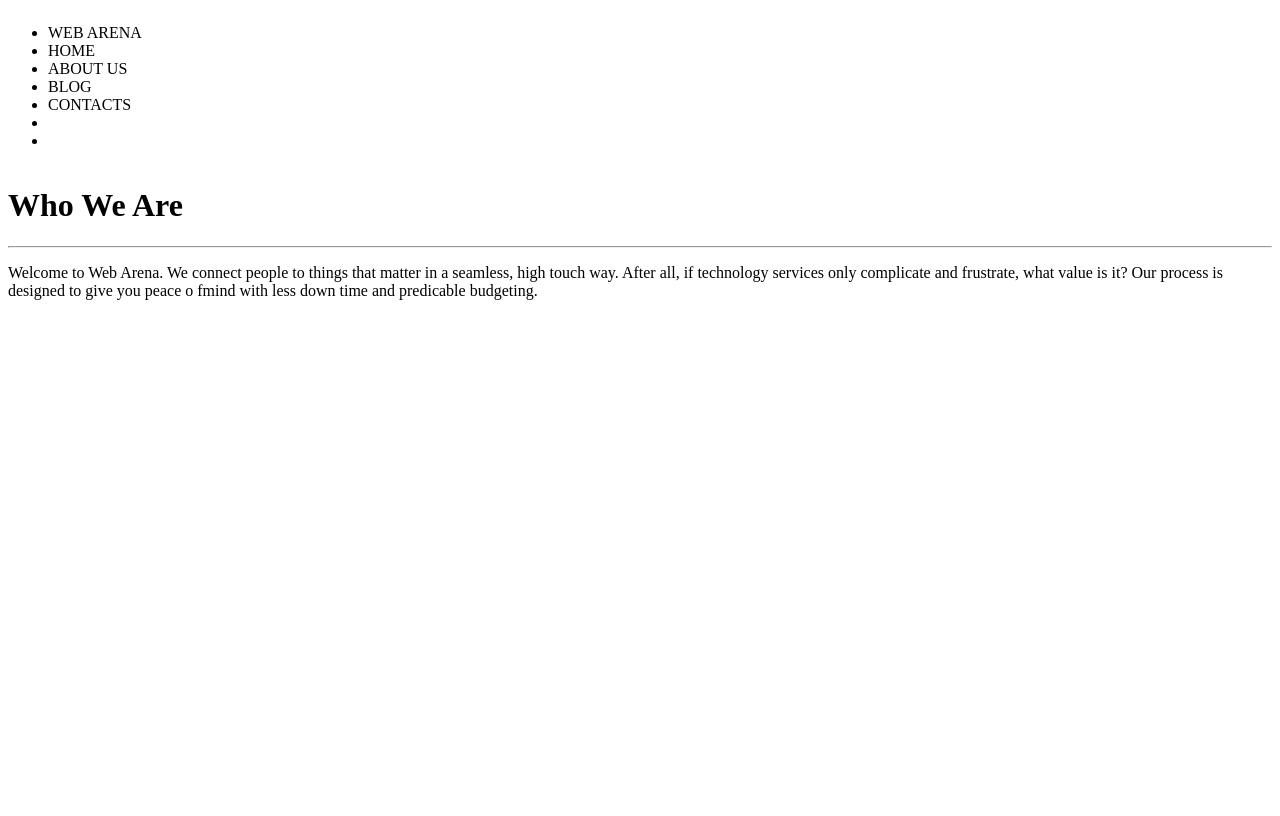
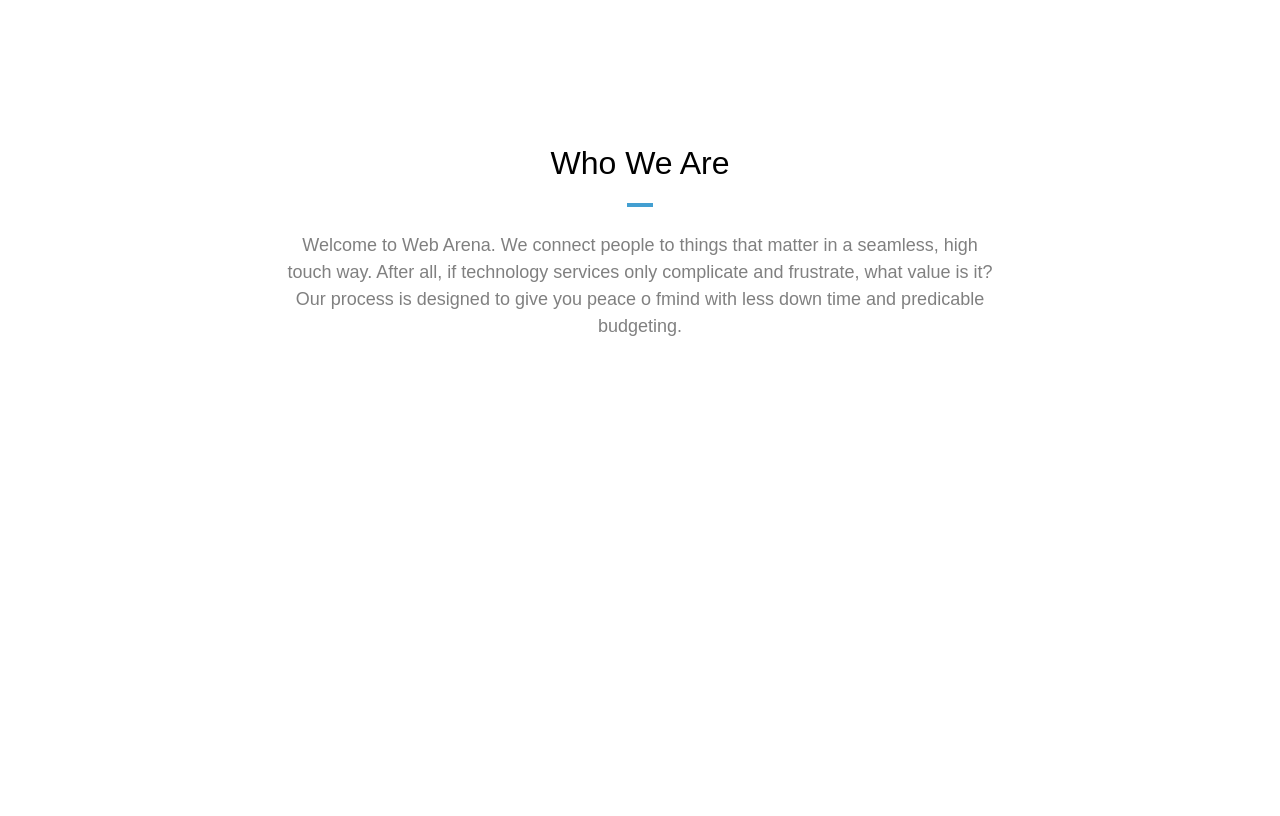
Before and after one commit to CodeMathis/tds-web-2022, a PHP site: page /web-arena-blog.html in a window 1280 px wide. After the commit the page ends 336 px from the top, so only its background shows below. Run offline with PHP 8.4, Linux system fonts and the light colour scheme.

Commit message:
Update web-arena.css

```diff
--- a/css/web-arena.css
+++ b/css/web-arena.css
@@ -4,6 +4,72 @@
   min-height: 100vh;
 }
 
+body {
+  font-family: montserrat, sans-serif;
+  background-color: white;
+  margin: 0px 0px 0px 0px;
+}
+
+header {
+
+}
+
 main {
   flex: 1;
+  background-color: white;
+  text-align: center;
 }
+
+footer {
+  background-color: #439fd1;
+}
+
+p {
+  font-size: 18px;
+  line-height: 1.5;
+  margin: 25px 22%;
+}
+
+h1 {
+  margin-top: 5%;
+  text-align: center;
+  font-weight: normal;
+  font-size: 32px;
+}
+
+hr {
+  align-self: center;
+  margin: 0px 49%;
+  border: 2px solid #439fd1;
+}
+
+main > p {
+  color: gray;
+}
+
+.read_more_bouton {
+  background-color: white;
+  color: black;
+  border: 1px solid #439fd1;
+  padding: 10px 20px;
+  font-weight: bold;
+}
+
+.logo_partner {
+}
+
+.menu > li {
+  display: inline-flex;
+  margin: auto 1% auto auto;
+  text-align: center;
+  height: 30px;
+  border: 1px black;
+  font-size: 12px;
+  color: white;
+  font-weight: bold;
+}
+
+footer > p {
+  font-size: 12px;
+  color: white;
+}
```
